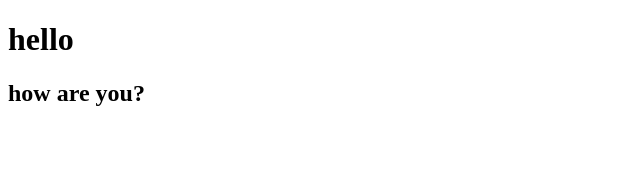
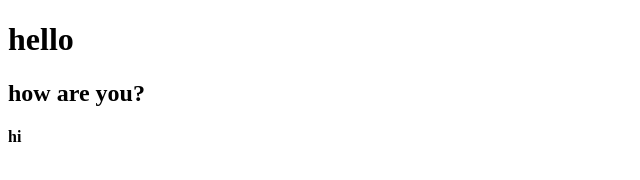
Before and after one commit to Hamidreza777/shmas, a plain HTML site: page index.html in a window 1280 px wide. Shown: the full height of the page, 0-640 px from the left. Drawn offline with Linux system fonts and the light colour scheme.

Commit message:
all in one

```diff
--- a/index.html
+++ b/index.html
@@ -8,5 +8,7 @@
 <body>
     <h1>hello</h1>
     <h2>how are you?</h2>
+
+    <h4>hi</h4>
 </body>
 </html>
```
Also changed, not shown: css/style.css (added), js/script.js (added).
